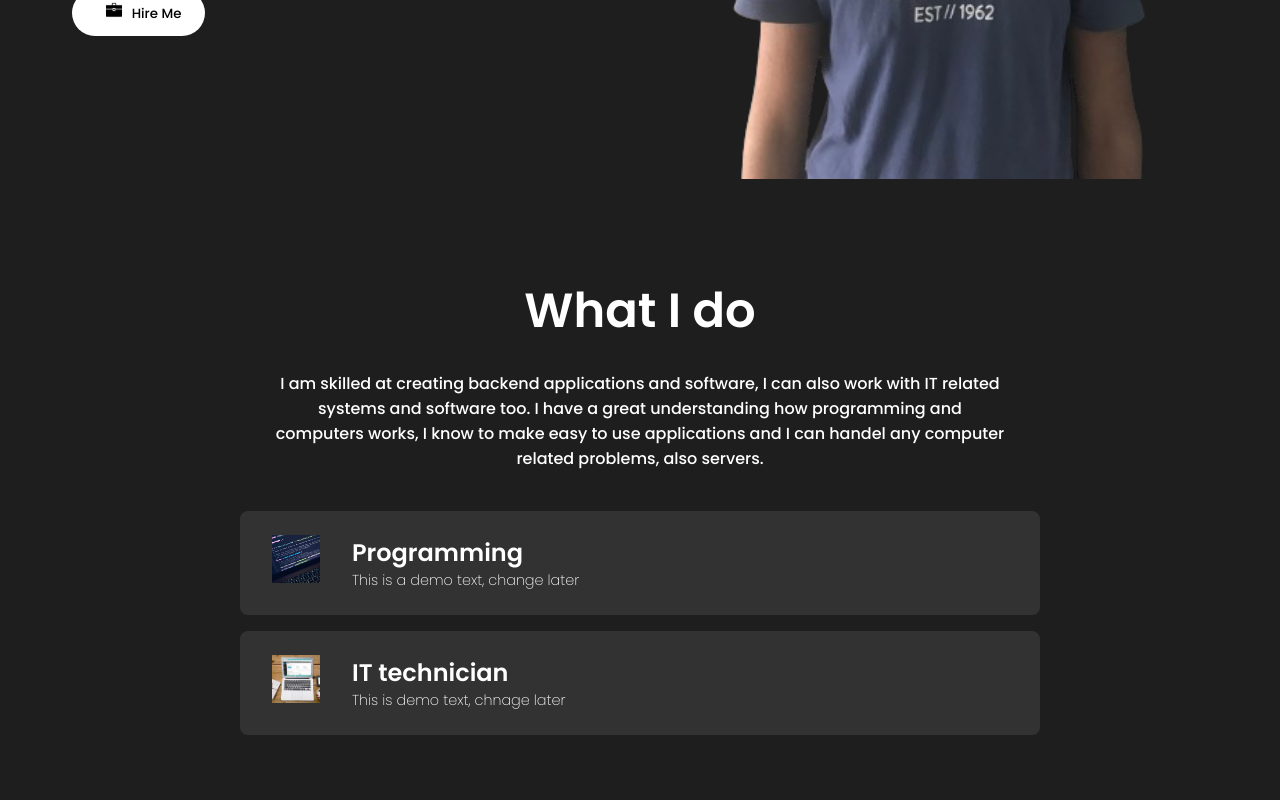
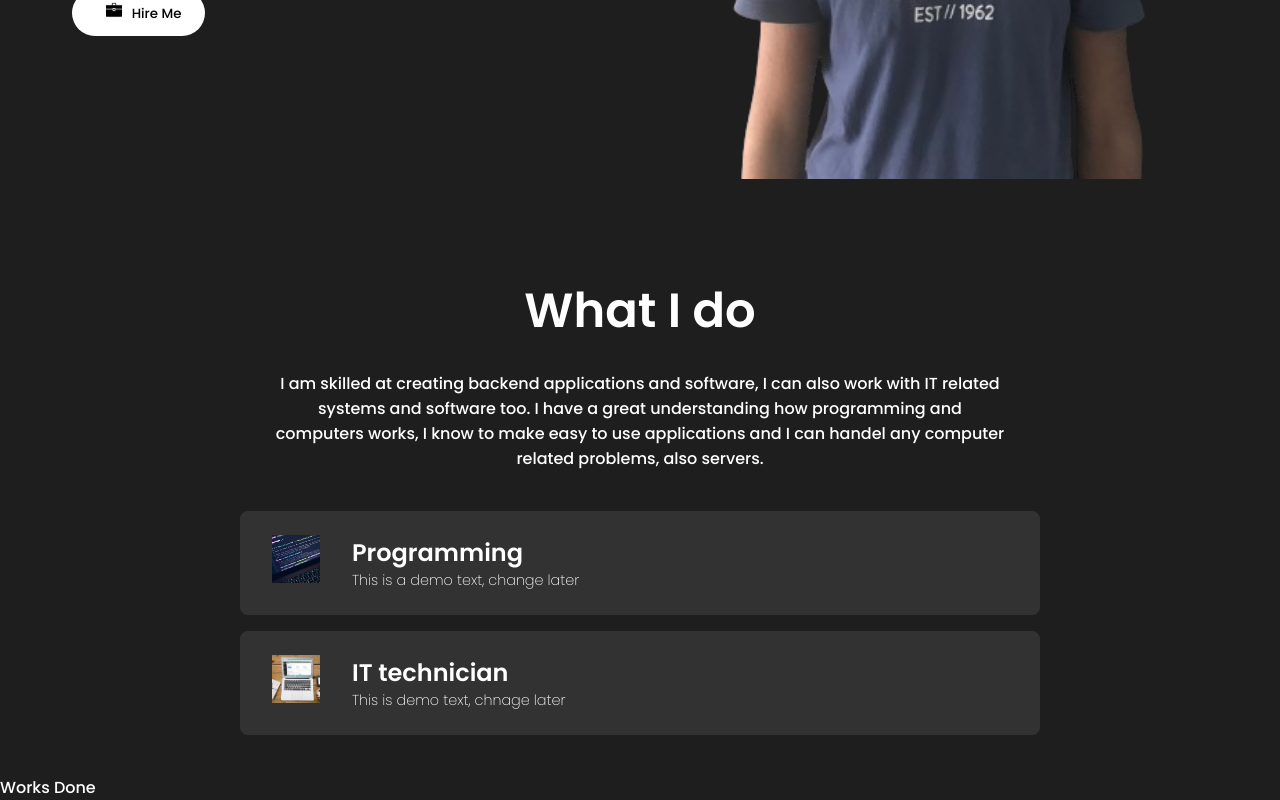
Before and after one commit to Ardinio/Portfolio, a React (Create React App) app: page / in a window 1280 px wide. Shown: the part 589-1389 px from the top of the page. Before the commit the page ends 1364 px from the top, so only its background shows below. Built offline with nearby package versions, Linux system fonts and the light colour scheme.

Commit message:
Small update

```diff
--- a/src/App.tsx
+++ b/src/App.tsx
@@ -2,6 +2,7 @@
 import Navbar from './components/navbar/navbar';
 import Intro from './components/intro/intro';
 import Skills from './components/skills/skills';
+import Works from './components/works/works';
 
 function App() {
   return (
@@ -9,6 +10,7 @@
       <Navbar />
       <Intro />
       <Skills />
+      <Works />
     </div>
   );
 }
--- a/src/components/intro/intro.tsx
+++ b/src/components/intro/intro.tsx
@@ -18,7 +18,7 @@
             </div>
             <img src={bg} alt="Profile" className="bg" />
         </section>
-    )
+    );
 }
 
 export default Intro
--- a/src/components/navbar/navbar.tsx
+++ b/src/components/navbar/navbar.tsx
@@ -19,7 +19,7 @@
                 Contact Me
             </button>
         </nav>
-    )
+    );
 }
 
 export default Navbar
--- a/src/components/skills/skills.tsx
+++ b/src/components/skills/skills.tsx
@@ -28,7 +28,7 @@
                 </div>
             </div>
         </section>
-    )
+    );
 }
 
 export default Skills
--- /dev/null
+++ b/src/components/works/works.tsx
@@ -0,0 +1,12 @@
+import React from "react";
+import './works.css';
+
+function Works() {
+    return (
+        <section id='works'>
+            Works Done
+        </section>
+    );
+}
+
+export default Works
```
Also changed, not shown: src/components/works/works.css (added).
